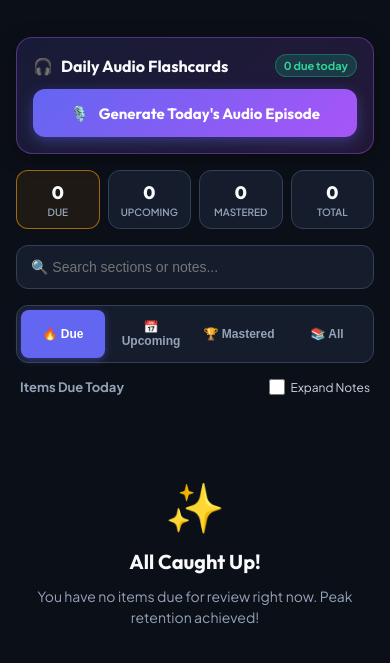
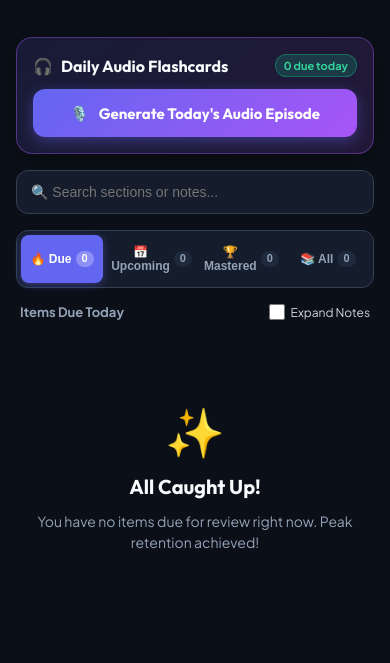
Before and after one commit to patrickji2014/mindspur-podcast, a plain HTML site: page index.html in a window 390 px wide. Shown: the part 81-744 px from the top of the page. Drawn offline with Linux system fonts and the light colour scheme.

```diff
--- a/index.html
+++ b/index.html
@@ -216,26 +216,6 @@
     }
     .audio-player-box audio { width: 100%; height: 36px; outline: none; }
 
-    /* Metrics Row */
-    .metrics-bar {
-      display: grid;
-      grid-template-columns: repeat(4, 1fr);
-      gap: 8px;
-    }
-
-    .metric-pill {
-      background: var(--bg-card);
-      border: 1px solid var(--border-subtle);
-      border-radius: var(--radius-md);
-      padding: 10px 8px;
-      text-align: center;
-      display: flex;
-      flex-direction: column;
-      gap: 2px;
-    }
-    .metric-pill.active-due { border-color: rgba(245, 158, 11, 0.6); background: rgba(245, 158, 11, 0.08); }
-    .metric-num { font-family: 'Outfit', sans-serif; font-size: 18px; font-weight: 800; }
-    .metric-tag { font-size: 10px; color: var(--text-muted); font-weight: 600; text-transform: uppercase; }
 
     /* Search & Filter */
     .search-row {
@@ -287,6 +267,19 @@
       background: var(--accent-indigo);
       color: #fff;
       box-shadow: 0 2px 8px rgba(99, 102, 241, 0.4);
+    }
+    .nav-tab-badge {
+      background: var(--bg-subtle);
+      color: var(--text-muted);
+      font-size: 11px;
+      font-weight: 800;
+      padding: 1px 6px;
+      border-radius: 999px;
+      line-height: 1.2;
+    }
+    .nav-tab-btn.active .nav-tab-badge {
+      background: rgba(255, 255, 255, 0.28);
+      color: #ffffff;
     }
 
     /* Sub-bar (Expand/Collapse all) */
@@ -715,37 +708,29 @@
       </div>
     </section>
 
-    <!-- Metrics Row -->
-    <section class="metrics-bar">
-      <div class="metric-pill active-due" id="pill-due">
-        <span class="metric-num text-amber" id="metric-due-val">0</span>
-        <span class="metric-tag">Due</span>
-      </div>
-      <div class="metric-pill">
-        <span class="metric-num" id="metric-upcoming-val">0</span>
-        <span class="metric-tag">Upcoming</span>
-      </div>
-      <div class="metric-pill">
-        <span class="metric-num text-emerald" id="metric-mastered-val">0</span>
-        <span class="metric-tag">Mastered</span>
-      </div>
-      <div class="metric-pill">
-        <span class="metric-num" id="metric-total-val">0</span>
-        <span class="metric-tag">Total</span>
-      </div>
-    </section>
-
     <!-- Search Box -->
     <div class="search-row">
       <input type="text" id="search-input" class="search-input" placeholder="🔍 Search sections or notes...">
     </div>
 
-    <!-- Navigation Tabs -->
+    <!-- Navigation Tabs (Concise Primary Filter Navigation with Badges) -->
     <nav class="nav-tabs">
-      <button class="nav-tab-btn active" data-tab="due">🔥 Due</button>
-      <button class="nav-tab-btn" data-tab="upcoming">📅 Upcoming</button>
-      <button class="nav-tab-btn" data-tab="mastered">🏆 Mastered</button>
-      <button class="nav-tab-btn" data-tab="all">📚 All</button>
+      <button class="nav-tab-btn active" data-tab="due" id="tab-due">
+        <span>🔥 Due</span>
+        <span class="nav-tab-badge" id="tab-due-badge">0</span>
+      </button>
+      <button class="nav-tab-btn" data-tab="upcoming" id="tab-upcoming">
+        <span>📅 Upcoming</span>
+        <span class="nav-tab-badge" id="tab-upcoming-badge">0</span>
+      </button>
+      <button class="nav-tab-btn" data-tab="mastered" id="tab-mastered">
+        <span>🏆 Mastered</span>
+        <span class="nav-tab-badge" id="tab-mastered-badge">0</span>
+      </button>
+      <button class="nav-tab-btn" data-tab="all" id="tab-all">
+        <span>📚 All</span>
+        <span class="nav-tab-badge" id="tab-all-badge">0</span>
+      </button>
     </nav>
 
     <!-- Controls Sub-bar -->
@@ -2082,11 +2067,27 @@
         else upcomingCount++;
       });
 
-      document.getElementById('metric-due-val').textContent = dueCount;
-      document.getElementById('metric-upcoming-val').textContent = upcomingCount;
-      document.getElementById('metric-mastered-val').textContent = masteredCount;
-      document.getElementById('metric-total-val').textContent = items.length;
-      document.getElementById('audio-due-pill').textContent = dueCount + ' due today';
+      // Update Tab Badges (unified primary filter counters)
+      const tabDueBadge = document.getElementById('tab-due-badge');
+      if (tabDueBadge) tabDueBadge.textContent = dueCount;
+      const tabUpcomingBadge = document.getElementById('tab-upcoming-badge');
+      if (tabUpcomingBadge) tabUpcomingBadge.textContent = upcomingCount;
+      const tabMasteredBadge = document.getElementById('tab-mastered-badge');
+      if (tabMasteredBadge) tabMasteredBadge.textContent = masteredCount;
+      const tabAllBadge = document.getElementById('tab-all-badge');
+      if (tabAllBadge) tabAllBadge.textContent = items.length;
+
+      // Gracefully update legacy metric pills if present
+      const mDue = document.getElementById('metric-due-val');
+      if (mDue) mDue.textContent = dueCount;
+      const mUpcoming = document.getElementById('metric-upcoming-val');
+      if (mUpcoming) mUpcoming.textContent = upcomingCount;
+      const mMastered = document.getElementById('metric-mastered-val');
+      if (mMastered) mMastered.textContent = masteredCount;
+      const mTotal = document.getElementById('metric-total-val');
+      if (mTotal) mTotal.textContent = items.length;
+      const audioPill = document.getElementById('audio-due-pill');
+      if (audioPill) audioPill.textContent = dueCount + ' due today';
 
       // Filter
       const filtered = items.filter(it => {
```
